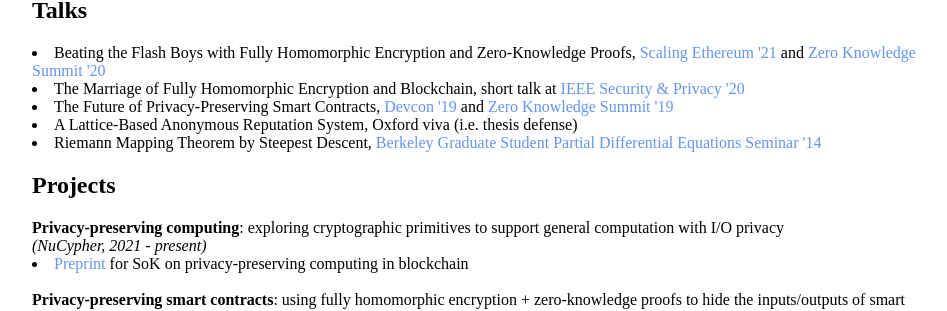
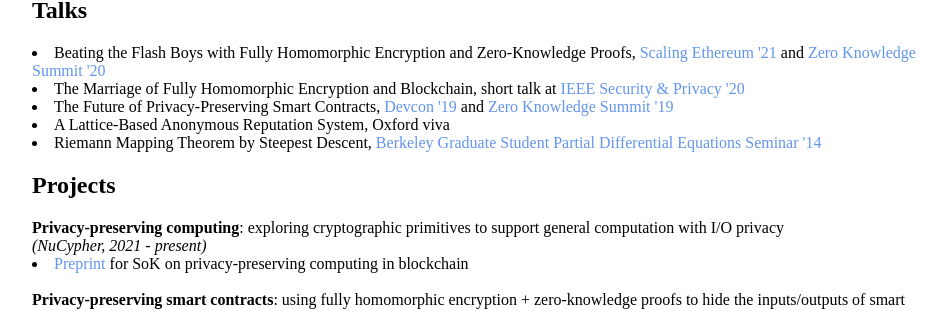
Before and after one commit to ravital/ravital.github.io, a Jekyll site: the page built from about/index.html, in a window 1280 px wide. Shown: the part 199-510 px from the top of the page, without its empty margins (160-1107 px from the left). Built offline with Jekyll 4.4.1, drawn with Linux system fonts in a browser that asks for light colours.

Commit message:
Update index.html

```diff
--- a/about/index.html
+++ b/about/index.html
@@ -12,7 +12,7 @@ title: About Ravital Solomon
 			<li>Beating the Flash Boys with Fully Homomorphic Encryption and Zero-Knowledge Proofs, <a href="https://scaling.ethglobal.co">Scaling Ethereum '21</a> and <a href="https://www.zksummit.com/">Zero Knowledge Summit '20</a></li>
 			<li>The Marriage of Fully Homomorphic Encryption and Blockchain, short talk at <a href="https://www.ieee-security.org/TC/SP2020/program-shorttalks.html">IEEE Security & Privacy '20</a></li>
 			<li>The Future of Privacy-Preserving Smart Contracts,  <a href="https://archive.devcon.org/">Devcon '19</a> and <a href="https://www.zeroknowledge.fm/summit">Zero Knowledge Summit '19</a></li>
-			<li>A Lattice-Based Anonymous Reputation System, Oxford viva (i.e. thesis defense)</li>
+			<li>A Lattice-Based Anonymous Reputation System, Oxford viva</li>
 			<li>Riemann Mapping Theorem by Steepest Descent, <a href="https://math.berkeley.edu/"> Berkeley Graduate Student Partial Differential Equations Seminar '14</a></li>
 
 
```
